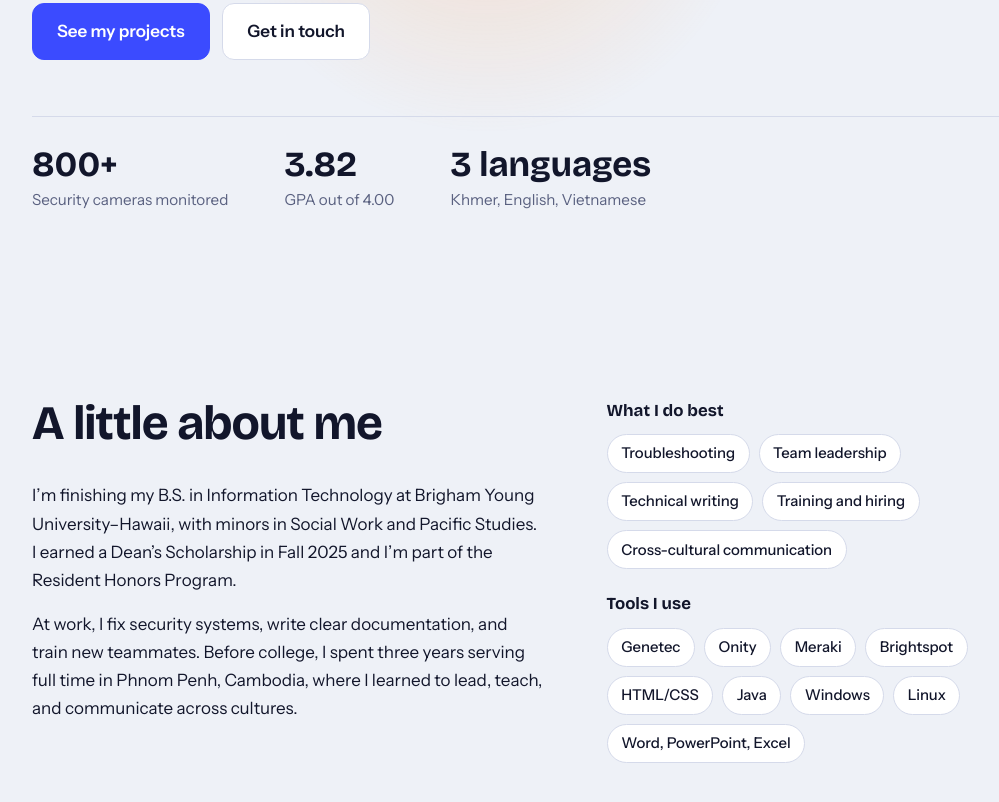
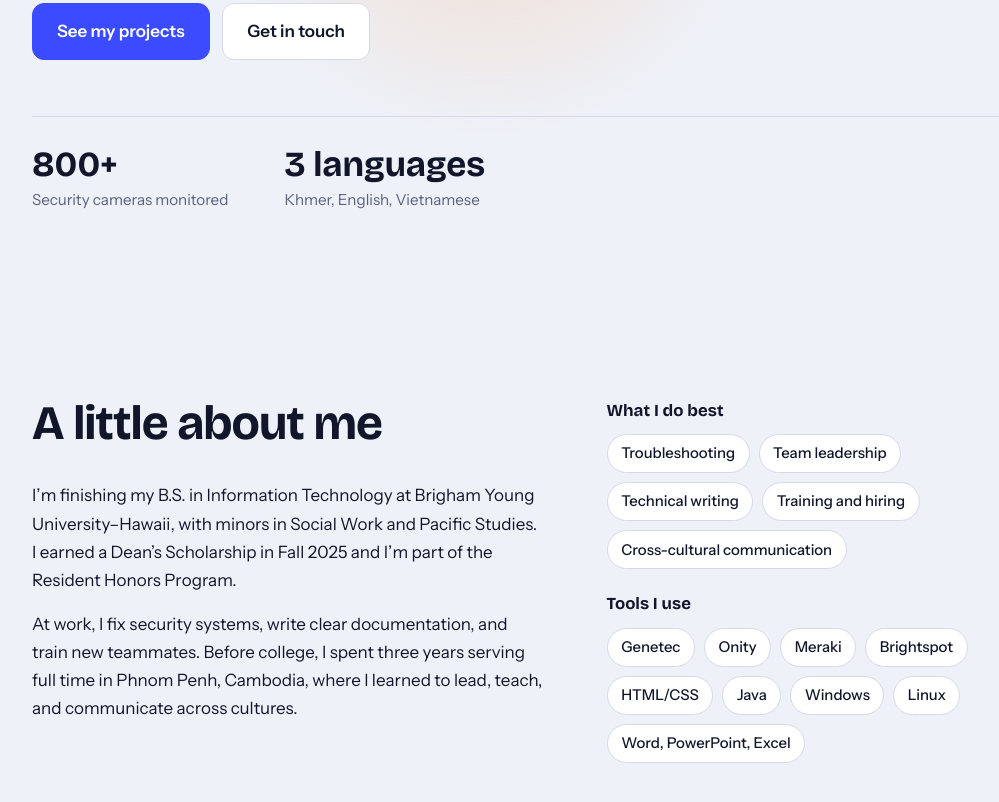
Before and after one commit to layhokk/Portfolio, a plain HTML site: page index.html in a window 1280 px wide. Shown: the part 894-1696 px from the top of the page, without its empty margins (108-1107 px from the left). Drawn offline with nearby package versions, Linux system fonts and the light colour scheme.

Commit message:
Add files via upload

```diff
--- a/index.html
+++ b/index.html
@@ -173,7 +173,6 @@ footer{padding:0 0 2rem;color:var(--muted);font-size:.9rem}
   <div class="btns"><a class="btn main" href="#projects">See my projects</a><a class="btn" href="#contact">Get in touch</a></div>
   <div class="stats">
     <div><b data-n="800" data-s="+">0</b><span>Security cameras monitored</span></div>
-    <div><b data-n="3.82" data-d="2">0</b><span>GPA out of 4.00</span></div>
     <div><b data-n="3" data-s=" languages">0</b><span>Khmer, English, Vietnamese</span></div>
   </div>
 </div></div>
```
